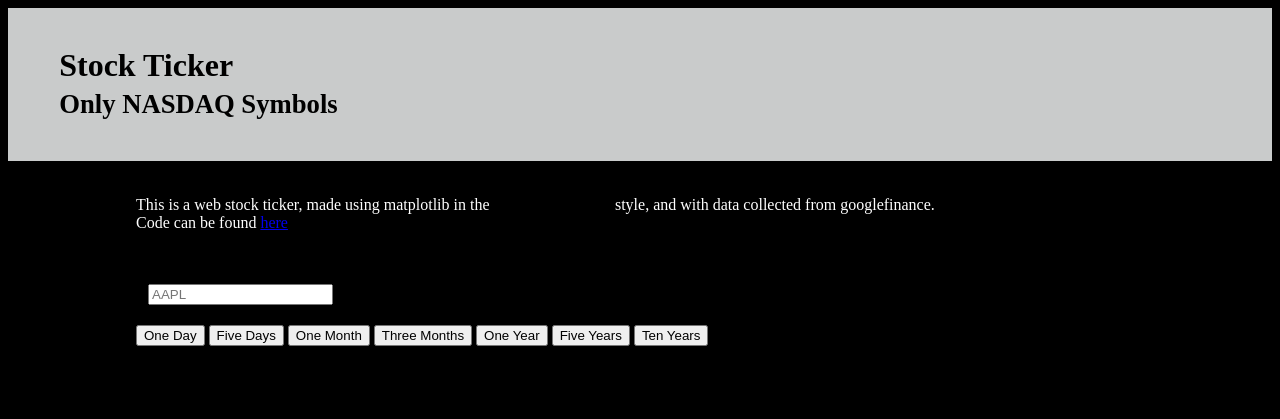
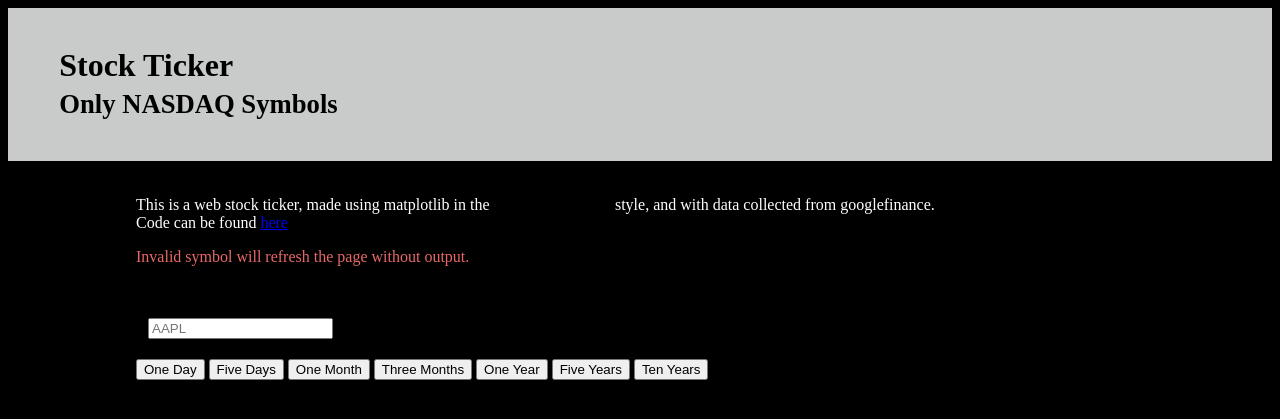
Before and after one commit to yatin-kapur/ticker, a Flask app: page / in a window 1280 px wide. Shown: the top 419 px of the page. Run offline with Flask 2, Linux system fonts and the light colour scheme.

Commit message:
catching errors for invalid symbols

```diff
--- a/ticker/templates/index.html
+++ b/ticker/templates/index.html
@@ -19,6 +19,7 @@
 			<br><p style="color:#FFF" class="lead">This is a web stock ticker, made using matplotlib in the <code style="color:black">dark_background</code> style, and with data collected from googlefinance.
 			<br>
 			Code can be found <a href="https://github.com/Yatin-Kapur/ticker">here</a></p>
+			<p style="color:#e86868" class="lead">Invalid symbol will refresh the page without output.</p>
 		</div>
 
 
--- a/ticker/views.py
+++ b/ticker/views.py
@@ -2,6 +2,9 @@
 from flask import render_template, request
 from . import plotticker
 import os
+from googlefinance import getQuotes
+import json
+import urllib
 
 @app.route('/')
 @app.route('/index')
@@ -12,6 +15,12 @@
 def send():
     if request.method == 'POST':
         symbol = request.form['symbol']
+        symbol = symbol.upper()
+
+        try:
+            a = json.dumps(getQuotes(symbol))
+        except urllib.error.HTTPError:
+            return render_template('index.html', error='Invalid Symbol')
 
         day_dict={'1D': 1, '5D': 5}
         mny_dict={'1M': 1, '3M': 3, '1Y': 12, '5Y': 60, '10Y': 120}
@@ -33,7 +42,8 @@
             else:
                 time_s = str(time) + ' Month(s)'
 
-        filelist = [f for f in os.listdir("ticker/static/pics") if f.endswith(".jpg")]
+        filelist = [f for f in os.listdir("ticker/static/pics")
+                    if f.endswith(".jpg")]
         for f in filelist:
             os.remove("ticker/static/pics/"+f)
 
```
Also changed, not shown: ticker/static/pics/aapl1d.jpg (added), ticker/static/pics/snap1d.jpg (deleted), 4 other files.
